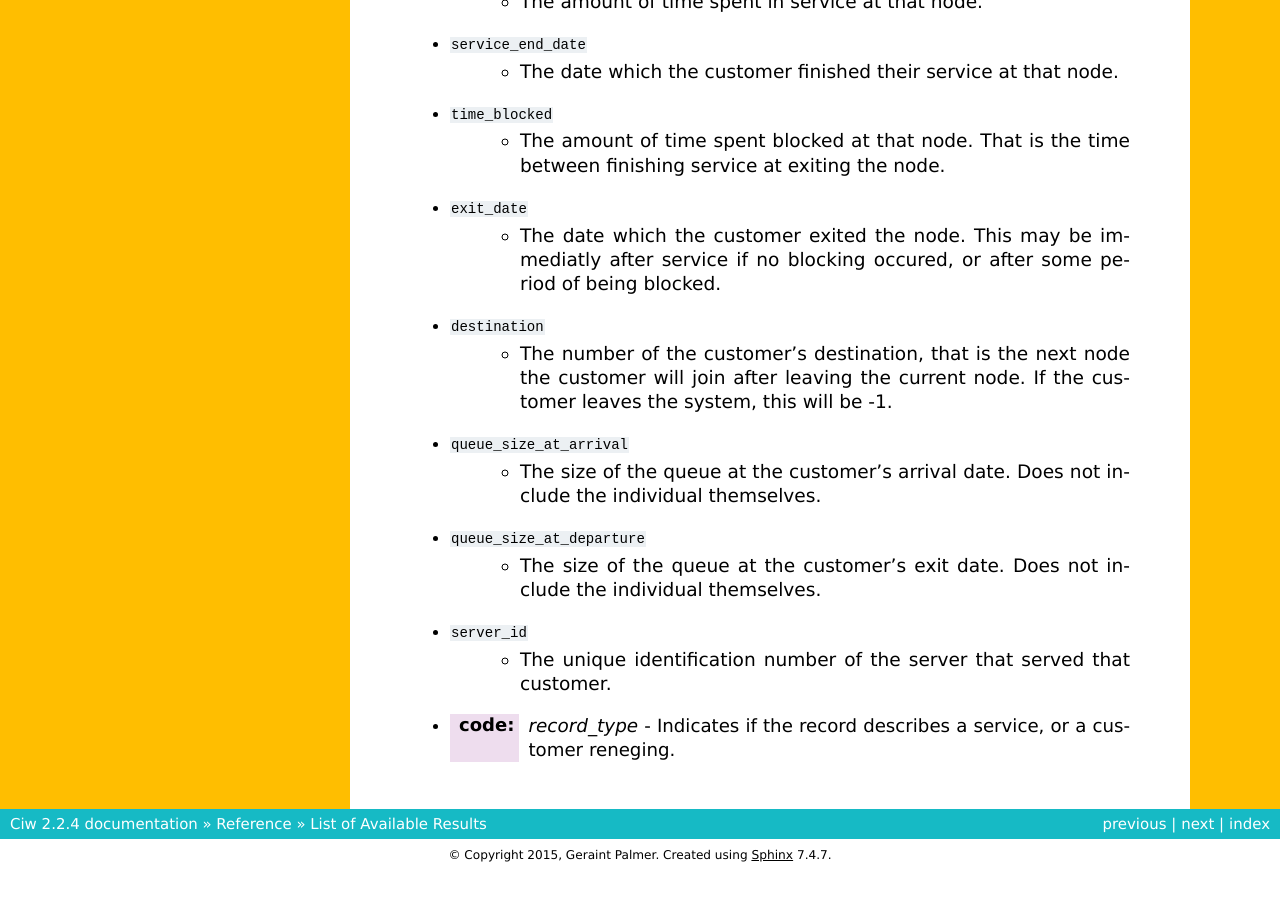
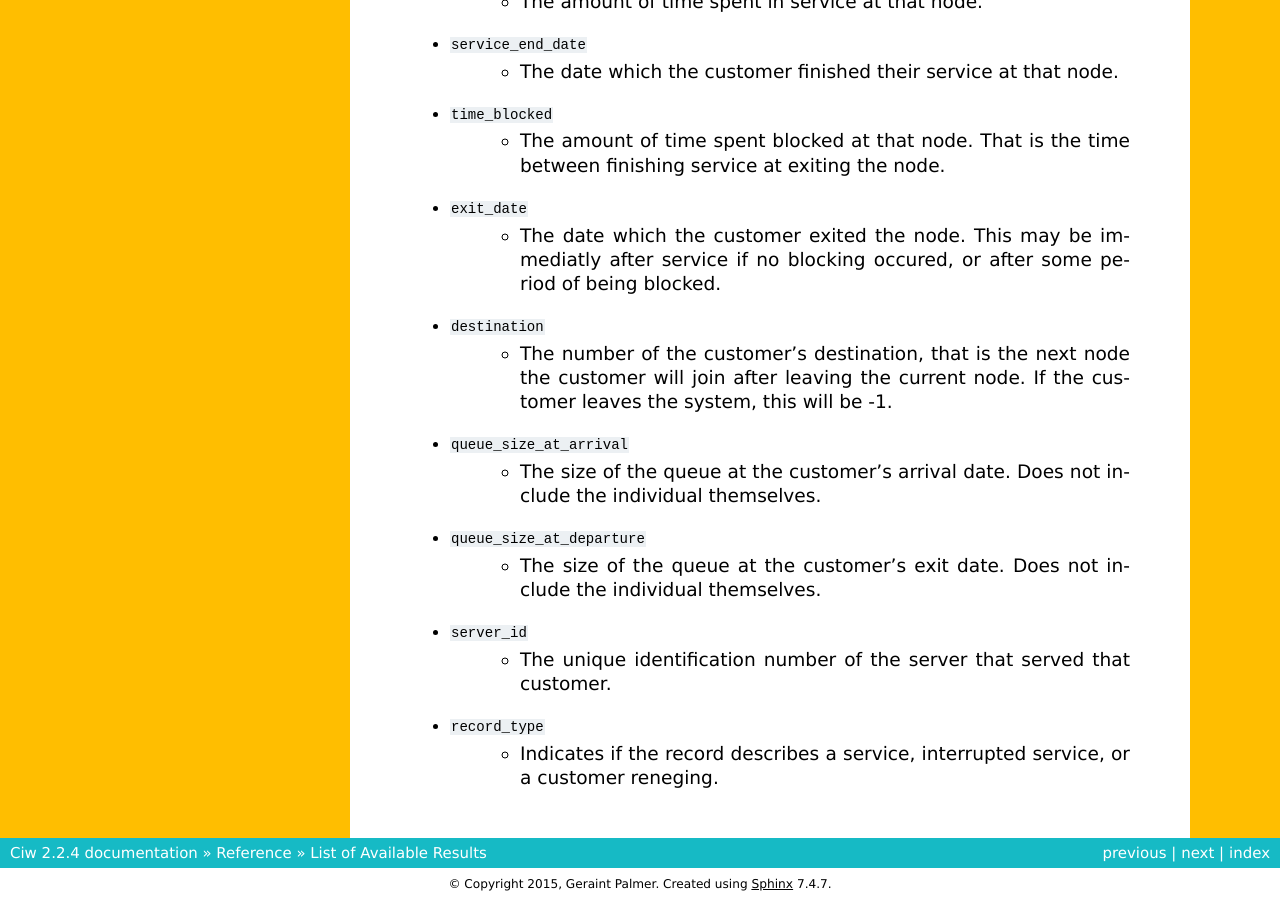
Before and after one commit to CiwPython/Ciw, a Sphinx documentation site: the page built from docs/Reference/results.rst, in a window 1280 px wide and 900 px high, scrolled down 1061 px. Built offline with Sphinx 7.4.7, drawn with Linux system fonts in a browser that asks for light colours; pages that are not in the unit, such as notebooks, are missing from menus; before the commit the page ends 1932 px from its top, so only the background shows below that.

Commit message:
fix typo in docs

```diff
--- a/docs/Reference/results.rst
+++ b/docs/Reference/results.rst
@@ -53,5 +53,5 @@ The data records contained in this list are named tuples with the following vari
        - The size of the queue at the customer's exit date. Does not include the individual themselves.
     - :code:`server_id`
        - The unique identification number of the server that served that customer.
-    - :code: `record_type`
-       - Indicates if the record describes a service, or a customer reneging.
+    - :code:`record_type`
+       - Indicates if the record describes a service, interrupted service, or a customer reneging.
```
